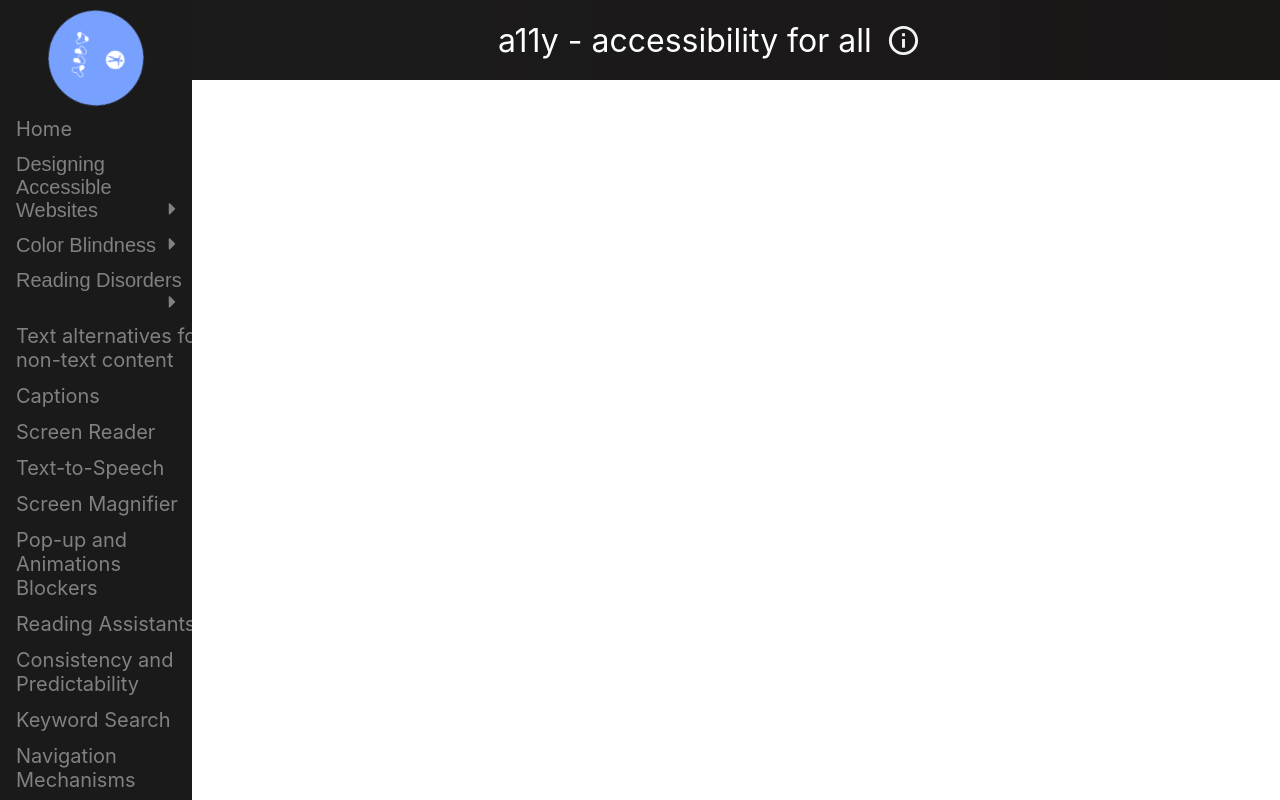
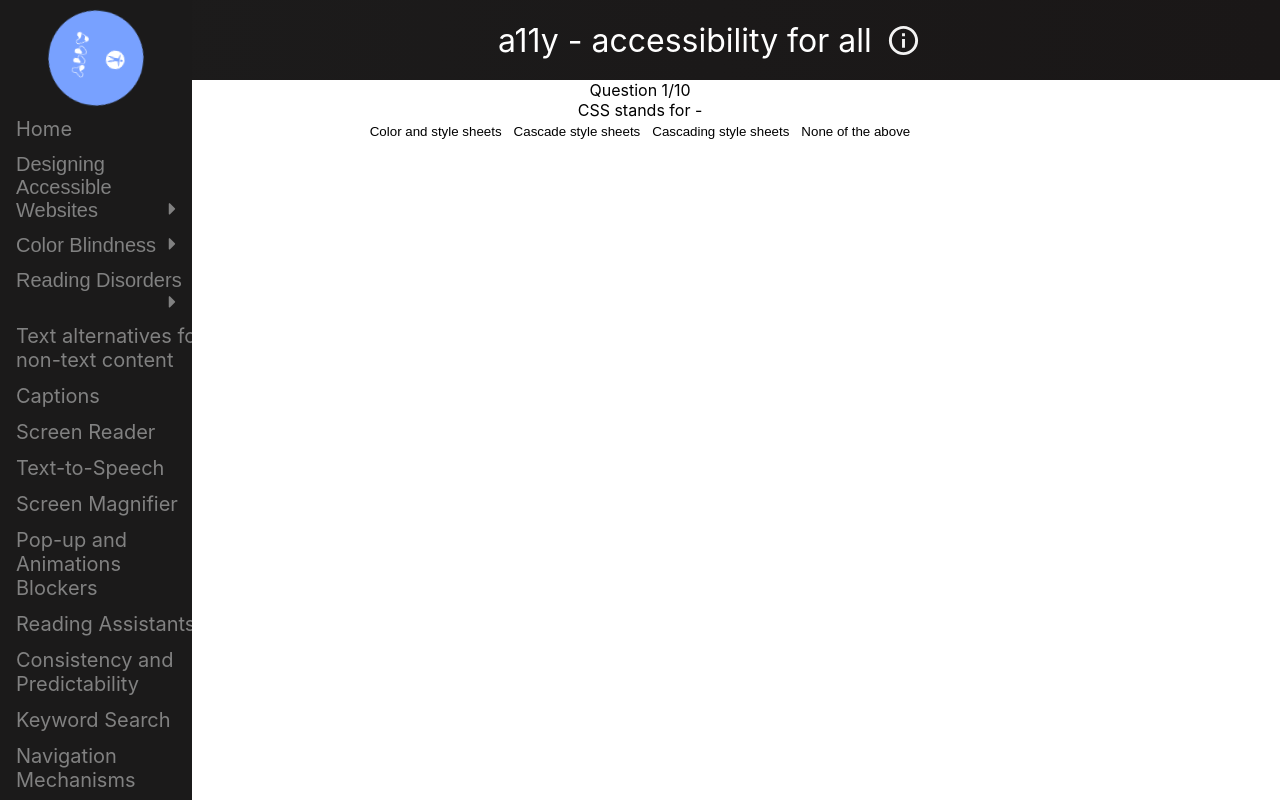
Before and after one commit to Cookiefied/a11y, a React (Create React App) app: page /quiz in a window 1280 px wide. Built offline with nearby package versions, Linux system fonts and the light colour scheme.

Commit message:
Basic quiz functionality added

```diff
--- a/src/App.js
+++ b/src/App.js
@@ -4,6 +4,7 @@ import { BrowserRouter as Router, Routes, Route } from 'react-router-dom';
 import './App.css';
 import Project from "./components/pages/Project";
 import Sidebar from './components/Sidebar';
+import Quiz from './components/Quiz'
 
 function App() {
   return (
@@ -12,6 +13,7 @@ function App() {
         <Sidebar />
         <Routes>
           <Route path="/" element={<Project />}></Route>
+          <Route path="/quiz" element={<Quiz />}></Route>
         </Routes>
       </Router>
     </div>
--- /dev/null
+++ b/src/components/Quiz.css
@@ -0,0 +1,17 @@
+.question-count
+{
+  font-size: 24pt;
+  font-weight: bolder;
+  margin: 0.5rem 0;
+}
+
+.question-text
+{
+  font-size: 16pt;
+  font-weight: bold;
+}
+
+button {
+    width: 100%;
+    font-size: 16px;
+  }
--- /dev/null
+++ b/src/components/Quiz.js
@@ -0,0 +1,143 @@
+import React, { useState } from 'react';
+import Project from "../components/pages/Project";
+import Sidebar from '../components/Sidebar';
+//import './Quiz.css';
+
+export default function Quiz() {
+    const questions = [
+        {
+            questionText: 'CSS stands for -',
+            answerOptions: [
+                { answerText: 'Color and style sheets', isCorrect: false },
+                { answerText: 'Cascade style sheets', isCorrect: false },
+                { answerText: 'Cascading style sheets', isCorrect: true },
+                { answerText: 'None of the above', isCorrect: false },
+            ],
+        },
+        {
+            questionText: 'The property in CSS used to change the background color of an element is -',
+            answerOptions: [
+                { answerText: 'bg-color', isCorrect: false },
+                { answerText: 'background-color', isCorrect: true },
+                { answerText: 'color', isCorrect: false },
+                { answerText: 'None of these', isCorrect: false },
+            ],
+        },
+        {
+            questionText: ' Which of the following is the correct syntax to display the hyperlinks without any underline?',
+            answerOptions: [
+                { answerText: 'a {text-decoration : none;}', isCorrect: true },
+                { answerText: 'a {text-decoration : underline;}', isCorrect: false },
+                { answerText: 'a {decoration : no-underline;}', isCorrect: false },
+                { answerText: 'None of these', isCorrect: false },
+            ],
+        },
+        {
+            questionText: 'Are the negative values allowed in padding property?',
+            answerOptions: [
+                { answerText: 'Yes', isCorrect: false },
+                { answerText: 'No', isCorrect: true },
+                { answerText: 'Cant say', isCorrect: false },
+                { answerText: 'Maybe', isCorrect: false },
+            ],
+        },
+        {
+            questionText: 'The CSS property used to specify the transparency of an element is -',
+            answerOptions: [
+                { answerText: 'filter', isCorrect: false },
+                { answerText: 'visibility', isCorrect: false },
+                { answerText: 'overlay', isCorrect: false },
+                { answerText: 'opacity', isCorrect: true },
+            ],
+        },
+        {
+            questionText: 'Which of the following class in Bootstrap is used to provide a responsive fixed width container?',
+            answerOptions: [
+                { answerText: '.conatiner=fixed', isCorrect: false },
+                { answerText: '.container-fluid', isCorrect: false },
+                { answerText: '.container', isCorrect: true},
+                { answerText: 'none of these', isCorrect: false },
+            ],
+        },
+        {
+            questionText: ' Which of the following is the correct syntax of creating a standard navigation tab?',
+            answerOptions: [
+                { answerText: '<ul class="nav nav-tabs">', isCorrect: true},
+                { answerText: '<ul class="navigation nav-tabs">', isCorrect: false },
+                { answerText: '<ul class="navigation tabs">', isCorrect: false },
+                { answerText: '<ul class="nav tab">', isCorrect: false },
+            ],
+        },
+        {
+            questionText: 'Which type of JavaScript language is ',
+            answerOptions: [
+                { answerText: 'Object-Oriented', isCorrect: false },
+                { answerText: 'Object-based', isCorrect: true },
+                { answerText: 'Assembly-language', isCorrect: false },
+                { answerText: 'High Level', isCorrect: true },
+            ],
+        },
+        {
+            questionText: ' When there is an indefinite or an infinite value during an arithmetic computation in a program, then JavaScript prints',
+            answerOptions: [
+                { answerText: 'Prints an exception error', isCorrect: false },
+                { answerText: 'Prints an overflow error', isCorrect: false },
+                { answerText: 'Prints the value as such', isCorrect: false },
+                { answerText: 'MaybeDisplays "Infinity"', isCorrect: true },
+            ],
+        },
+        {
+            questionText: 'Which of the following givenfunctions of the Number Object formats a number with a different number of digits to the right of the decimal?',
+            answerOptions: [
+                { answerText: 'toExponential()', isCorrect: false },
+                { answerText: 'toFixed()', isCorrect: true },
+                { answerText: 'toPrecision()', isCorrect: false },
+                { answerText: 'toLocaleString()', isCorrect: false },
+            ],
+        },
+    ];
+
+    const [currentQuestion, setCurrentQuestion] = useState(0);
+    const [showScore, setShowScore] = useState(false);
+    const [score, setScore] = useState(0);
+
+    const handleAnswerOptionClick = (isCorrect) => {
+        if (isCorrect) {
+            setScore(score + 1);
+        }
+
+        const nextQuestion = currentQuestion + 1;
+        if (nextQuestion < questions.length) {
+            setCurrentQuestion(nextQuestion);
+        } else {
+            setShowScore(true);
+        }
+    };
+    return (
+
+
+        <div className='app'>
+
+            {showScore ? (
+                <div className='score-section'>
+                    You scored {score} out of {questions.length}
+                </div>
+            ) : (
+                <>
+                    <div className='question-section'>
+                        <div className='question-count'>
+                            <span>Question {currentQuestion + 1}</span>/{questions.length}
+                        </div>
+                        <div className='question-text'>{questions[currentQuestion].questionText}</div>
+                    </div>
+                    <div className='answer-section'>
+                        {questions[currentQuestion].answerOptions.map((answerOption) => (
+                            <button onClick={() => handleAnswerOptionClick(answerOption.isCorrect)}>{answerOption.answerText}</button>
+                        ))}
+                    </div>
+                </>
+            )}
+        </div>
+
+    );
+}
--- a/src/components/pages/Project.js
+++ b/src/components/pages/Project.js
@@ -1,6 +1,7 @@
 import "./Project.css"
 import React, { useState } from "react";
 import logo from '../../images/a11y_circle.png';
+import { Link } from 'react-router-dom';
 import slide1 from '../../images/color_blindness/Slide1.png';
 import slide2 from '../../images/color_blindness/Slide2.png';
 import slide3 from '../../images/color_blindness/Slide3.png';
@@ -17,6 +18,7 @@ const Project = () => {
       <header className="App-header">
         <h1>Welcome to our site!</h1>
         <h4>Please use the side navigation to browse, or click the top info button for more information.</h4>
+        <Link to="/quiz">Take the Quiz</Link>
         <p>
           This site is a work in progress. Please check back later.
         </p>
```
